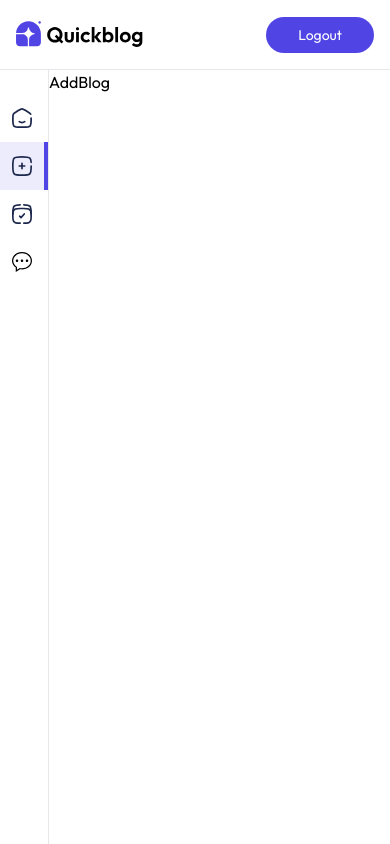
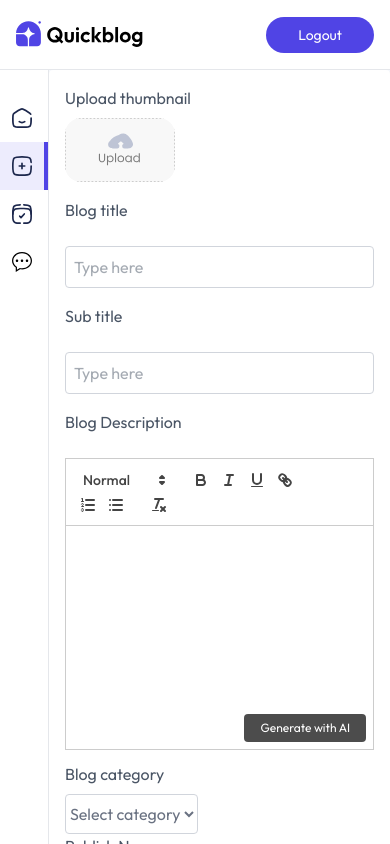
Before and after one commit to mohamdevx/QuickBlog, a React (Vite) app in the folder client/: page /admin/addBlog in a window 390 px wide. Built offline with nearby package versions, Linux system fonts and the light colour scheme.

Commit message:
frontend complete 3:30

```diff
--- a/client/package.json
+++ b/client/package.json
@@ -13,6 +13,7 @@
     "@tailwindcss/vite": "^4.1.8",
     "moment": "^2.30.1",
     "motion": "^12.16.0",
+    "quill": "^2.0.3",
     "react": "^19.1.0",
     "react-dom": "^19.1.0",
     "react-router-dom": "^7.6.2",
--- a/client/src/App.jsx
+++ b/client/src/App.jsx
@@ -12,6 +12,7 @@ import AddBlog from './pages/admin/AddBlog';
 import ListBlog from './pages/admin/ListBlog';
 import Comments from './pages/admin/Comments';
 import Login from './components/admin/Login';
+import 'quill/dist/quill.snow.css'
 
 const isAuthenticated = true; // Replace with real auth logic
 
--- a/client/src/pages/admin/AddBlog.jsx
+++ b/client/src/pages/admin/AddBlog.jsx
@@ -1,8 +1,103 @@
-import React from 'react'
+import React, { useEffect, useRef, useState } from 'react'
+import { assets, blogCategories } from '../../assets/assets'
+import Quill from 'quill'
 
 const AddBlog = () => {
+  const editorRef = useRef(null)
+  const quillRef = useRef(null) // ✅ Corrected from 'quitRef' to 'quillRef'
+
+  const [image, setImage] = useState(false)
+  const [title, setTitle] = useState('')
+  const [subTitle, setSubTitle] = useState('')
+  const [category, setCategory] = useState('')
+  const [isPublished, setIsPublished] = useState(false)
+
+  const generateContent = async () => {
+    // Your AI logic here
+  }
+
+  const onSubmitHandler = (e) => {
+    e.preventDefault()
+    // Form submission logic here
+  }
+
+  useEffect(() => {
+    if (!quillRef.current && editorRef.current) {
+      quillRef.current = new Quill(editorRef.current, { theme: 'snow' })
+    }
+  }, []) // ✅ Added dependency array to avoid repeated init
+
+
   return (
-    <div>AddBlog</div>
+    <form onSubmit={onSubmitHandler} className='flex-1 bg-blue-50/50 text-gray-600
+    h-full overflow-scroll'>
+      <div className='bg-white w-full max-w-3xl p-4 md:p-10 sm:m-10 shadow rounded'>
+
+        <p>Upload thumbnail</p>
+        <label htmlFor='image'>
+          <img
+            src={!image ? assets.upload_area : URL.createObjectURL(image)}
+            alt=''
+            className='mt-2 h-16 rounded-2xl cursor-pointer'
+          />
+          <input onChange={(e) => setImage(e.target.files[0])} type='file' id='image'
+          hidden required />
+        </label>
+
+        <p className='my-4'>Blog title</p>
+        <input
+          type='text'
+          placeholder='Type here'
+          required
+          className='w-full max-w-lg mt-2 p-2 border border-gray-300 outline-none
+          rounded'
+          onChange={e => setTitle(e.target.value)}
+          value={title}
+        />
+
+        <p className='my-4'>Sub title</p>
+        <input
+          type='text'
+          placeholder='Type here'
+          required
+          className='w-full max-w-lg mt-2 p-2 border border-gray-300
+          outline-none rounded'
+          onChange={e => setSubTitle(e.target.value)}
+          value={subTitle}
+        />
+
+        <p className='my-4'>Blog Description</p>
+        <div className='max-w-lg h-74 pb-16 sm:pb-10 pt-2 relative'>
+          <div ref={editorRef}></div>
+          <button
+            type='button'
+            onClick={generateContent}
+            className='absolute bottom-1 right-2 ml-2 text-xs text-white
+             bg-black/70 px-4 py-1.5 rounded hover:underline cursor-pointer'
+          >
+            Generate with AI
+          </button>
+        </div>
+        <p className='mt-4'>Blog category</p>
+        <select onChange={e=>selectCategory(e.target.value)} name='category' className='mt-2 py-2 border text-gray-500
+        border-gray-300 ouline-none rounded'>
+          <option value="">Select category</option>
+          {blogCategories.map((item,index)=>{
+            return <optoin key={index} value={item}>{item}</optoin>
+          })}
+
+
+        </select>
+        <div>
+          <p>Publish Now</p>
+          <input type='checkbox'  checked={isPublished} className='scale-125
+          cursor-pointer' onChange={e=>setIsPublished(e.target.checked)}/>
+        </div>
+        <button type='submit' className='mt-8 w-40 h-10 bg-primary text-white
+        rounded cursor-pointer text-sm'>All Blog</button>
+
+      </div>
+    </form>
   )
 }
 
```
Also changed, not shown: 1 other file (tests, documents, lock files or other folders).
